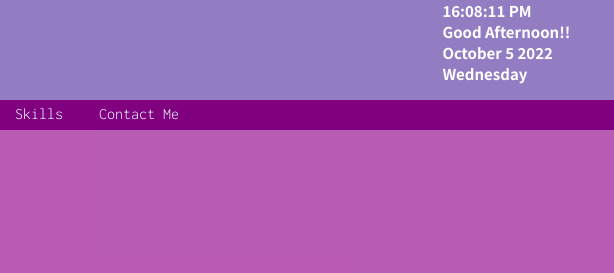
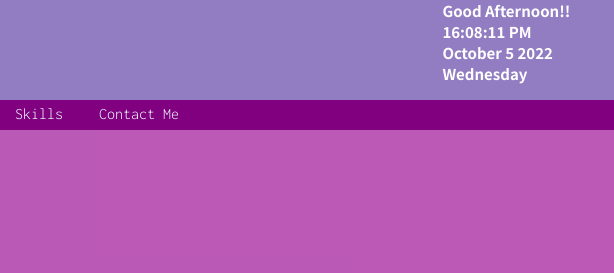
Before and after one commit to priyanshu2112032/Portfolio, a plain HTML site: page index.html in a window 1280 px wide. Shown: the top 273 px of the page, 666-1280 px from the left. Drawn offline with Linux system fonts and the light colour scheme.

Commit message:
Updated the pattern of Digital  clock

```diff
--- a/index.html
+++ b/index.html
@@ -15,8 +15,8 @@
             <header><strong>無限の彼方へ! </strong></header>
         </div>
         <div class="time">
+            <div id = "greet" ></div>
             <div id = "clock" onload="currentTime()"></div>
-            <div id = "greet" ></div>
             <div id ="date"></div>
         </div>
     </div>
--- a/index.js
+++ b/index.js
@@ -39,4 +39,4 @@ function currentTime() {
 
   }
 
-  setInterval(currentTime,1000);
+  setInterval(currentTime,1000); //to call the fucntion every second to renew the clock
--- a/style.css
+++ b/style.css
@@ -96,7 +96,7 @@ a:hover {
   font-family: "Inconsolata", monospace;
   align-items: flex-end;
   transform: tanslateY(-15px);
-  background-color: #b34eadeb;
+  background-color: #b64bb0eb;
 }
 .intro {
   font-size: 30px;
```
